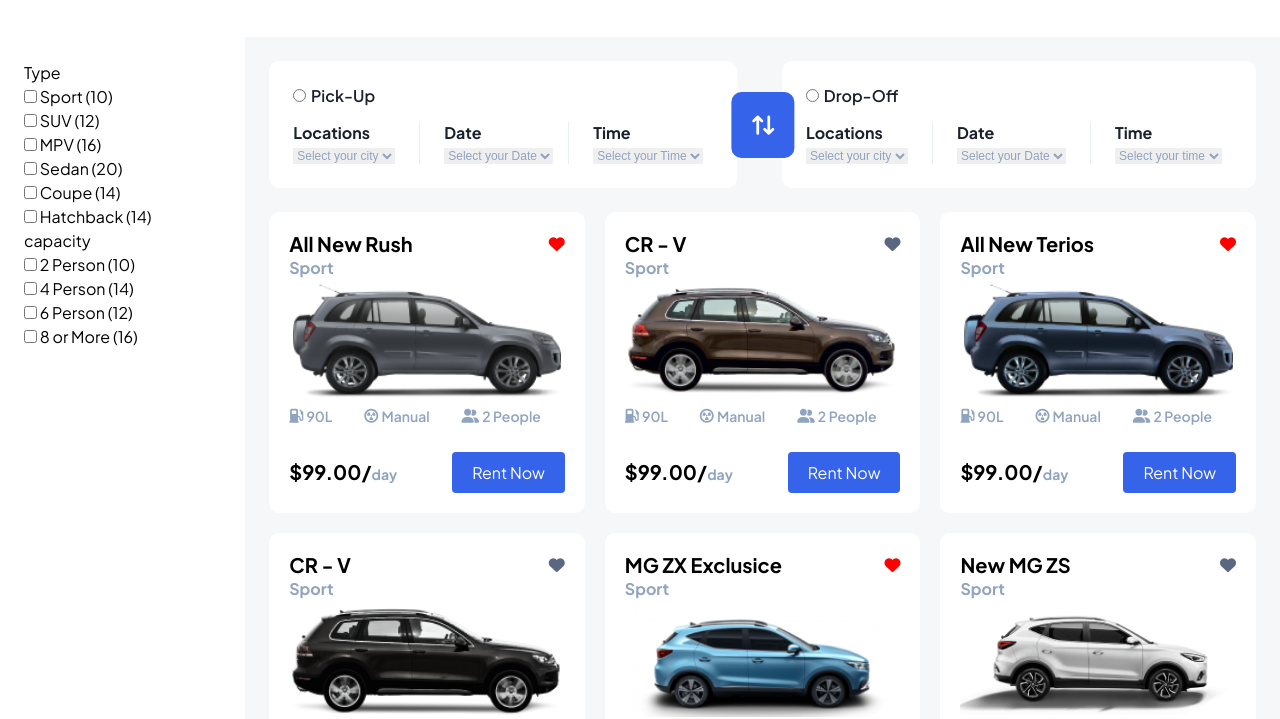
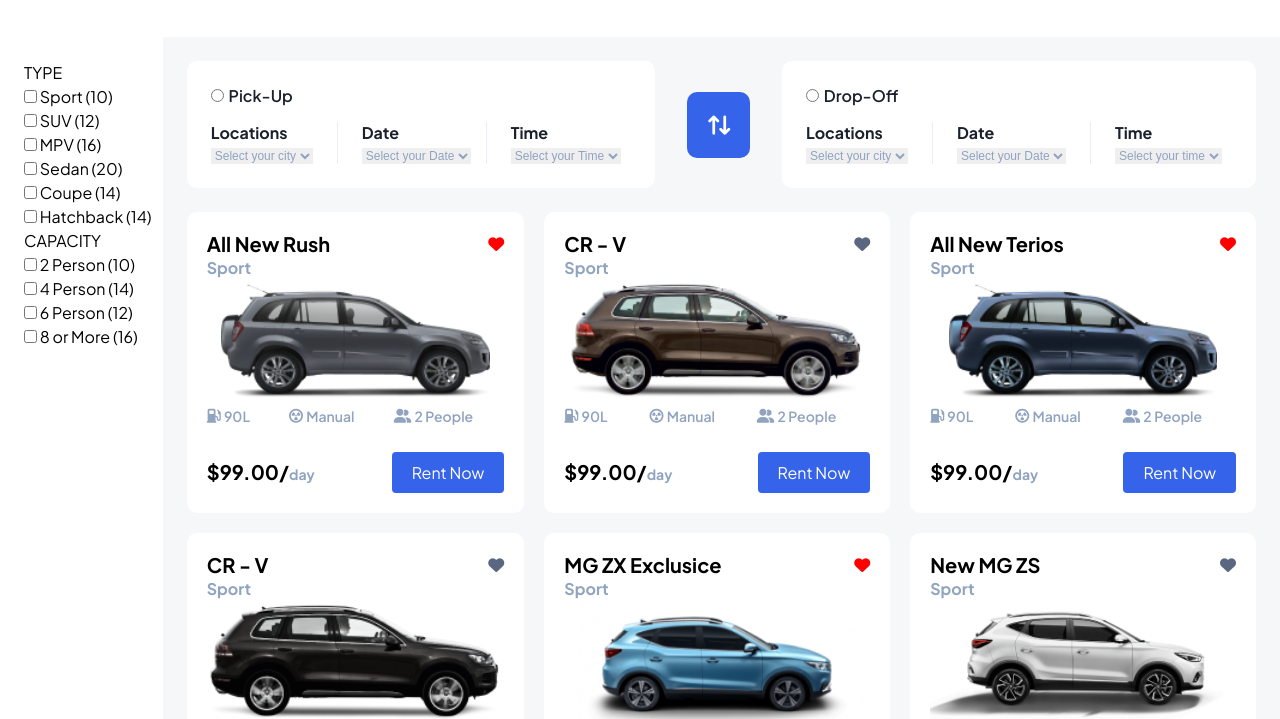
Before and after one commit to anilcodersigdel/figma-design, a plain HTML site: page category.html in a window 1280 px wide. Shown: the part 95-814 px from the top of the page. Drawn offline with Linux system fonts and the light colour scheme.

Commit message:
changing some property and addding appropriate property

```diff
--- a/category.html
+++ b/category.html
@@ -59,7 +59,7 @@
 
             <div class="category-type">
 
-                <p>Type</p>
+                <p>TYPE</p>
                 <p><input type="checkbox" id="Sport" name="Sport" value="Sport">
                     <label for="vehicle1">Sport (10)</label>
                 </p>
@@ -83,7 +83,7 @@
 
             <div class="capacity">
 
-                <p>capacity</p>
+                <p>CAPACITY</p>
 
                 <p><input type="checkbox" id="Sport" name="Sport" value="Sport" style="background-color: blue;">
                     <label for="vehicle1">2 Person (10)</label>
@@ -194,7 +194,7 @@
 
                         <label for="location">Locations</label>
                         <select name="Locations" id="Locations">
-                            <option value="city">Select your city</option>
+                        <option value="city">Select your city</option>
                         </select>
                     </div>
 
--- a/sass/pages/_home.scss
+++ b/sass/pages/_home.scss
@@ -3,7 +3,7 @@
 
 .hero {
     position: relative;
-    padding: 32px 64px 64px 64px;
+    padding: 32px 64px 0 64px;
     display: flex;
     gap: 24px;
 
@@ -16,7 +16,6 @@
     .hero-section.first {
 
         min-height: 360px;
-        // width: 50%;
         background: $secondary-color url("/assets/images/BG.png");
         background-repeat: no-repeat;
         @include radius;
@@ -36,7 +35,6 @@
 
     .hero-section.second {
         min-height: 360px;
-        // width: 50%;
         background: $primary-color url("/assets/images/BG2.png");
         background-repeat: no-repeat;
         @include radius;
@@ -98,9 +96,11 @@
 }
 
 .address {
-    position: relative;
     padding: 32px 64px 0 64px;
-    @include flex-between;
+    display: flex;
+    align-items: center;
+    gap: 2rem;
+    // @include flex-between;
 
 
 
@@ -112,13 +112,12 @@
 
 
     .location {
-
         @include radius;
         padding: 24px 48px;
         background-color: $content-background-color;
+        flex-grow: 1;
 
         @media (max-width: 768px) {
-            // width: 327px;
             padding: 16px;
         }
 
@@ -129,7 +128,6 @@
         }
 
         .location-form {
-            // @include flex-between;
             display: flex;
             gap: 24px;
             padding-top: 16px;
@@ -175,11 +173,6 @@
     }
 
     .switch {
-        position: absolute;
-        top: 50%;
-        left: 50%;
-        transform: translate(-50%, -50%);
-
 
         @media (max-width: 768px) {
             top: 57%;
@@ -250,7 +243,7 @@
 
 
     aside {
-        width: 15%;
+        // width: 15%;
         padding: 24px 0 0 24px;
 
 
@@ -260,7 +253,7 @@
     }
 
     .category {
-        width: 85%;
+        // width: 85%;
 
         @media (max-width:768px) {
             width: 100%;
@@ -268,10 +261,10 @@
 
 
         .address {
+            // gap: 0rem;
+            padding: 24px;
 
-            position: relative;
-            padding: 24px;
-            gap: 2.8rem;
+
 
             @media (max-width:768px) {
                 width: auto;
@@ -281,7 +274,6 @@
 
 
             .location {
-                position: relative;
                 padding: 24px;
                 z-index: -1;
 
@@ -301,10 +293,6 @@
             }
 
             .switch {
-                position: absolute;
-                top: 50%;
-                left: 50%;
-                transform: translate(-50%, -50%);
 
 
                 @media (max-width:768px) {
@@ -421,7 +409,7 @@
 
 
 
-        .reviews{
+        .reviews {
             background-color: $content-background-color;
             padding: 24px;
         }
```
Also changed, not shown: index.html (+2 -2 lines), sass/main.css, 1 other file.
